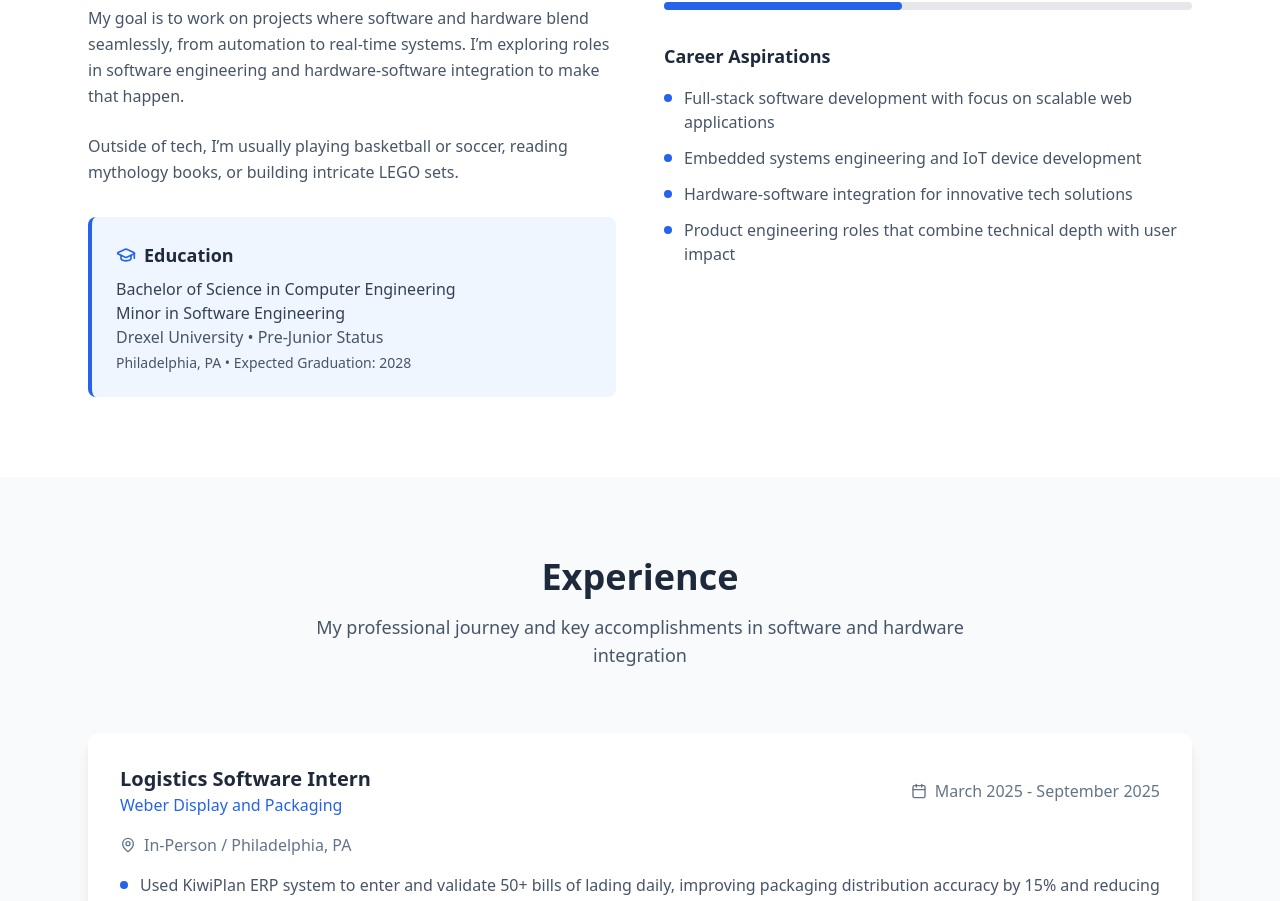
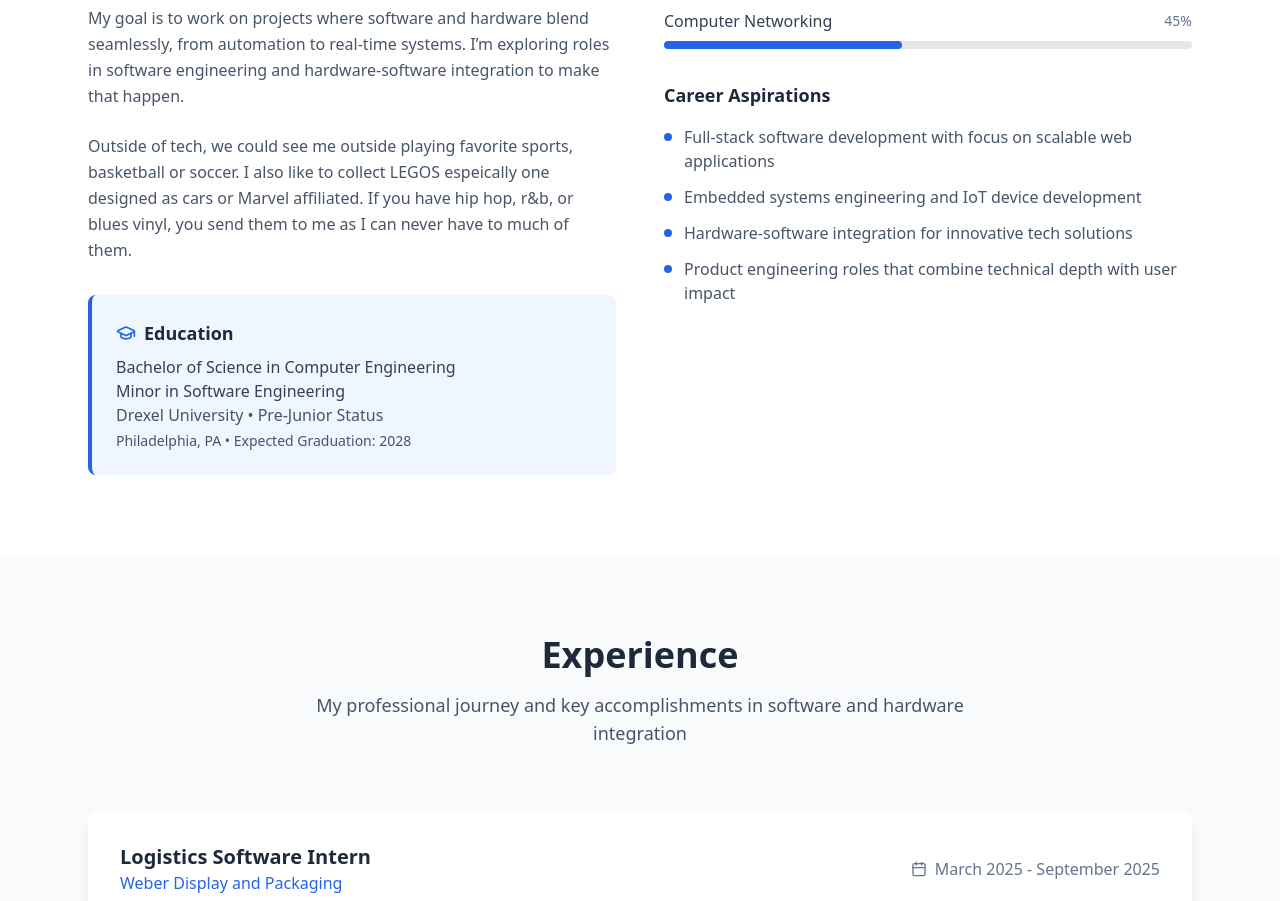
Before and after one commit to joshuaanicette/Josh-s-Portfolio, a React (Vite) app: page / in a window 1280 px wide. Shown: the part 1173-2074 px from the top of the page. Built offline with nearby package versions, Linux system fonts and the light colour scheme.

Commit message:
Update App.tsx

```diff
--- a/src/App.tsx
+++ b/src/App.tsx
@@ -1,4 +1,4 @@
-import React, { useState, useEffect } from 'react';
+ import React, { useState, useEffect } from 'react';
 import { Github, Linkedin, Mail, ExternalLink, MapPin, Calendar, Code, Briefcase, User, Phone, ChevronDown, GraduationCap } from 'lucide-react';
 
 function App() {
@@ -211,7 +211,8 @@ function App() {
               My goal is to work on projects where software and hardware blend seamlessly, from automation to real-time systems. I’m exploring roles in software engineering and hardware-software integration to make that happen.
             </p>
             <p className="text-slate-600 leading-relaxed">
-              Outside of tech, I’m usually playing basketball or soccer, reading mythology books, or building intricate LEGO sets.
+              Outside of tech, we could see me outside playing favorite sports, basketball or soccer. I also like to collect LEGOS espeically one designed as cars or Marvel affiliated. If you have hip hop, r&b, or blues vinyl,
+            you send them to me as I can never have to much of them.
             </p>
 
               {/* Education Info */}
```
